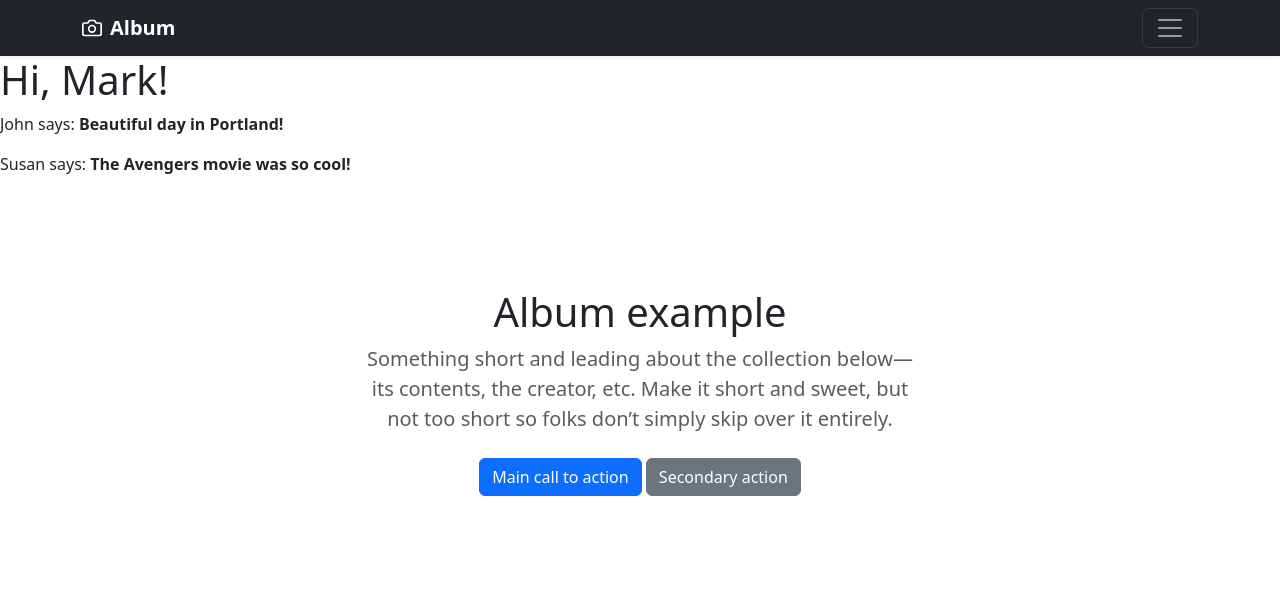
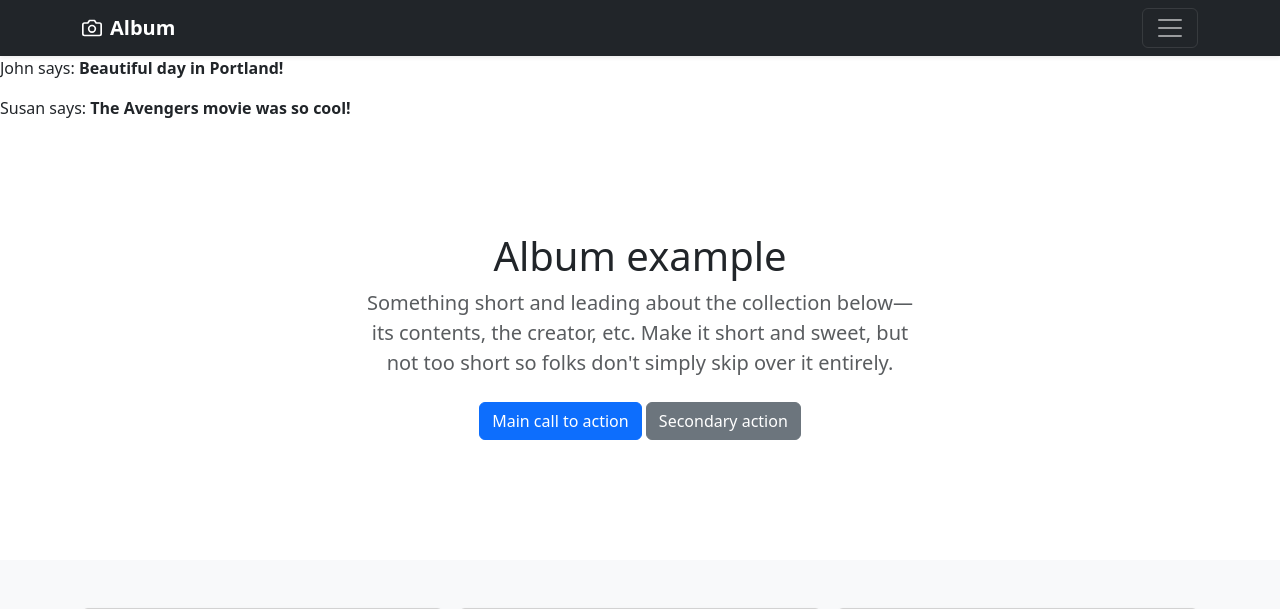
Before and after one commit to el-mark/the_tech_wave, a Flask app: page / in a window 1280 px wide. Shown: the top 609 px of the page. Run offline with Flask 3, Linux system fonts and the light colour scheme; some libraries are stand-ins or nearby versions.

Commit message:
html indentation

```diff
--- a/app/templates/index.html
+++ b/app/templates/index.html
@@ -1,7 +1,6 @@
 {% extends "base.html" %}
 
 {% block content %}
-    <h1>Hi, Mark!</h1>
     {% for post in posts %}
         <div><p>{{ post.author.username }} says: <b>{{ post.body }}</b></p></div>
     {% endfor %}
@@ -11,7 +10,7 @@
         <div class="row py-lg-5">
             <div class="col-lg-6 col-md-8 mx-auto">
                 <h1 class="fw-light">Album example</h1>
-            <p class="lead text-body-secondary">Something short and leading about the collection below—its contents, the creator, etc. Make it short and sweet, but not too short so folks don’t simply skip over it entirely.</p>
+                <p class="lead text-body-secondary">Something short and leading about the collection below—its contents, the creator, etc. Make it short and sweet, but not too short so folks don't simply skip over it entirely.</p>
                 <p>
                     <a href="#" class="btn btn-primary my-2">Main call to action</a>
                     <a href="#" class="btn btn-secondary my-2">Secondary action</a>
```
Also changed, not shown: app/templates/base.html (indentation only). Lines whose indentation alone changed are shown as unchanged.
